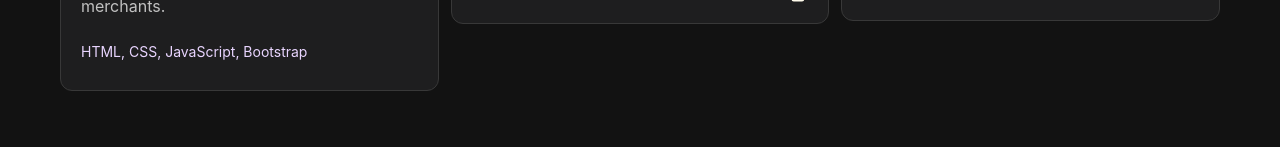
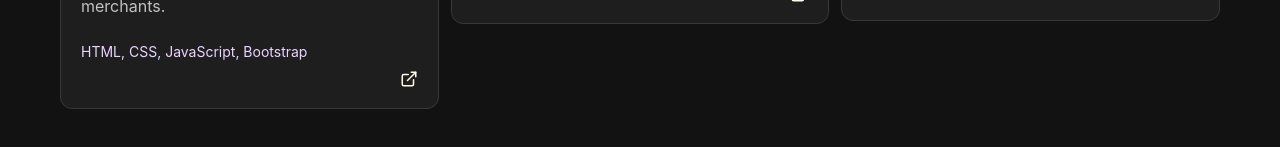
Before and after one commit to amelraihana/portfolio, a Vue app: page /portfolio in a window 1280 px wide. Shown: the part 1310-1457 px from the top of the page. Built offline with nearby package versions, Linux system fonts and the light colour scheme.

Commit message:
update demo

```diff
--- a/src/views/PortfolioView.vue
+++ b/src/views/PortfolioView.vue
@@ -47,7 +47,7 @@ export default {
           description: "Designed & developed payment link interfaces for multiple payment options, including handling API requests to redirect users to checkout pages. Now, the payment link page is actively used by BetterPay merchants.",
           tech: "HTML, CSS, JavaScript, Bootstrap",
           github: null,
-          demo: null,
+          demo: "https://www.betterpay.me/payment/link/?invoice-sample-INV0004A",
         },
         {
           id: 2,
```
